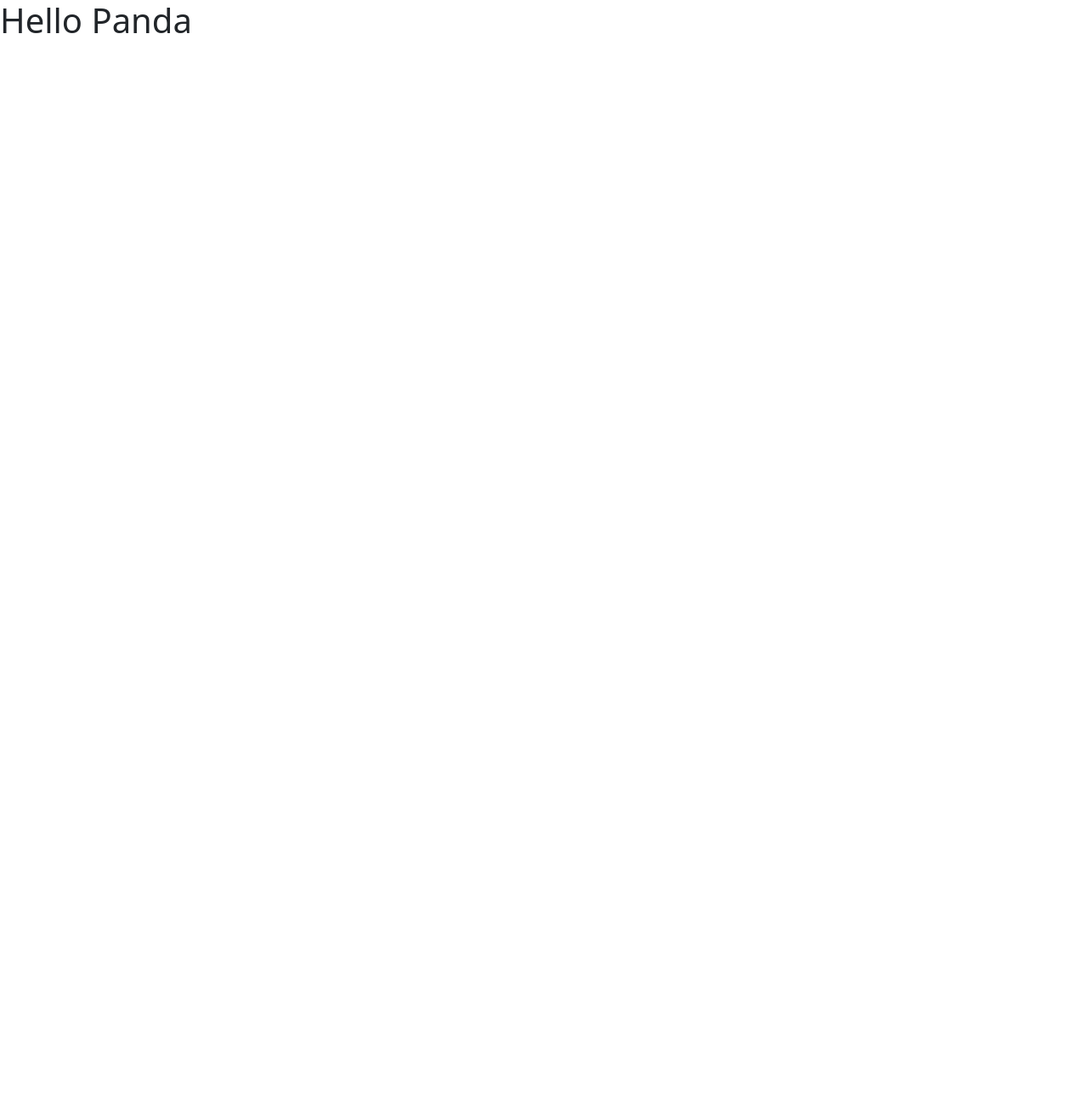
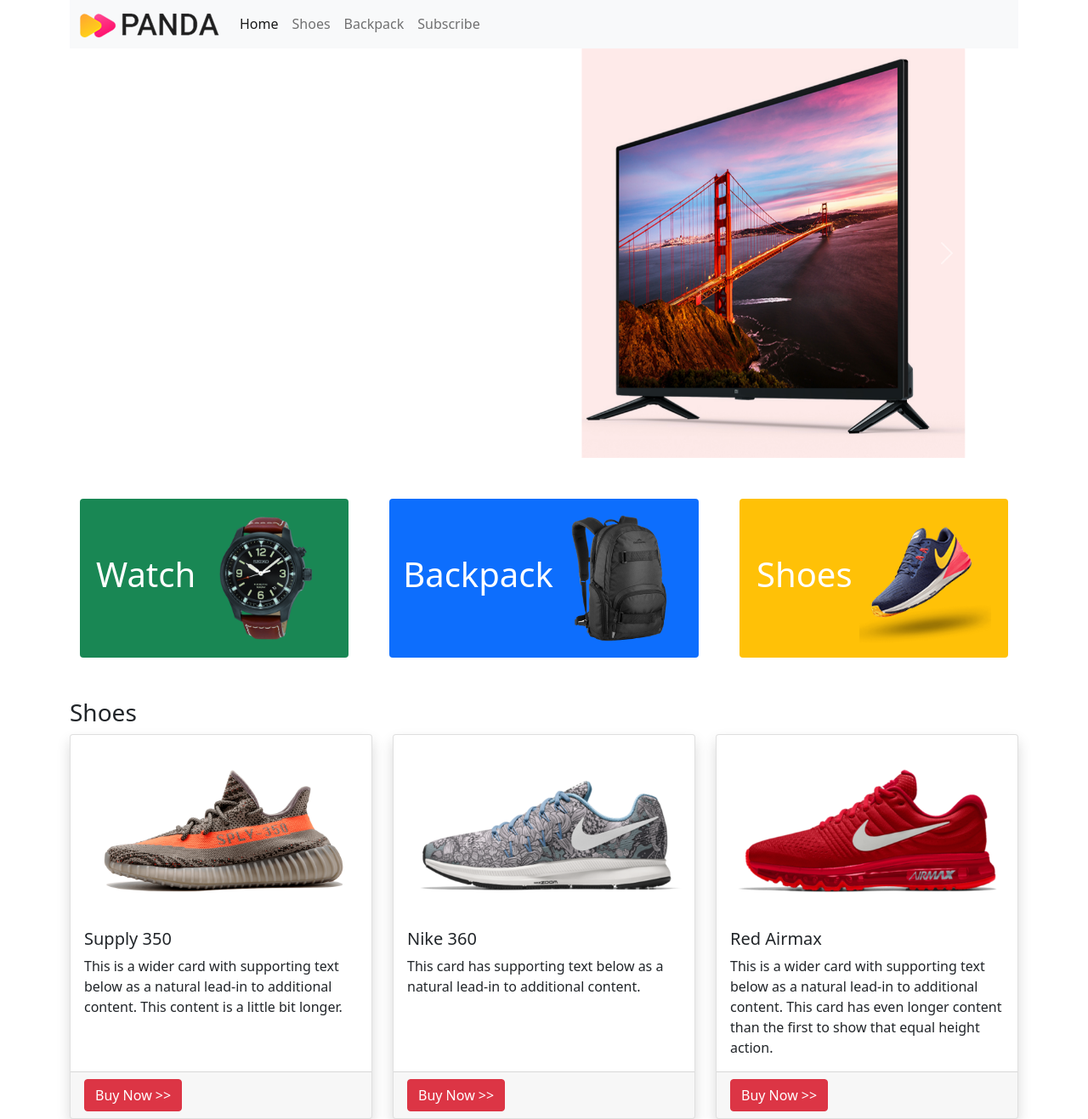
Before and after one commit to Jahirul07/panda-ecommerse, a plain HTML site: page index.html in a window 1280 px wide. Shown: the whole page at 85% size. Before the commit the page ends 800 px from the top, so only its background shows below. Drawn offline with Linux system fonts and the light colour scheme.

Commit message:
something added

```diff
--- a/index.html
+++ b/index.html
@@ -7,7 +7,133 @@
     <link rel="stylesheet" href="css/bootstrap.min.css">
 </head>
 <body>
-    <h1>Hello Panda</h1>
+    <header class="container">
+      <nav class="navbar navbar-expand-lg navbar-light bg-light">
+        <div class="container-fluid">
+          <a class="navbar-brand" href="#">
+            <img src="images/logo.png" alt="">
+          </a>
+          <button class="navbar-toggler" type="button" data-bs-toggle="collapse" data-bs-target="#navbarNavAltMarkup" aria-controls="navbarNavAltMarkup" aria-expanded="false" aria-label="Toggle navigation">
+            <span class="navbar-toggler-icon"></span>
+          </button>
+          <div class="collapse navbar-collapse" id="navbarNavAltMarkup">
+            <div class="navbar-nav">
+              <a class="nav-link active" aria-current="page" href="#">Home</a>
+              <a class="nav-link" href="#">Shoes</a>
+              <a class="nav-link" href="#">Backpack</a>
+              <a class="nav-link" href="#" tabindex="-1" aria-disabled="true">Subscribe</a>
+            </div>
+          </div>
+        </div>
+      </nav>
+      <div id="carouselExampleControls" class="carousel slide" data-bs-ride="carousel">
+        <div class="carousel-inner">
+          <div class="carousel-item active">
+            <div class="row">
+              <div class="col-md-7">
+
+              </div>
+              <div class="col-md-5">
+                <img src="images/banner-images/tv.png" class="d-block w-100" alt="...">
+              </div>
+            </div>
+          </div>
+          <div class="carousel-item">
+            <div class="row">
+              <div class="col-md-7">
+
+              </div>
+              <div class="col-md-5">
+                <img src="images/banner-images/headphone.png" class="d-block w-100" alt="...">
+              </div>
+            </div>
+          </div>
+          <div class="carousel-item">
+            <div class="row">
+              <div class="col-md-7">
+
+              </div>
+              <div class="col-md-5">
+                <img src="images/banner-images/xbox.png" class="d-block w-100" alt="...">
+              </div>
+            </div>
+          </div>
+        </div>
+        <a class="carousel-control-prev" href="#carouselExampleControls" role="button" data-bs-slide="prev">
+          <span class="carousel-control-prev-icon" aria-hidden="true"></span>
+          <span class="visually-hidden">Previous</span>
+        </a>
+        <a class="carousel-control-next" href="#carouselExampleControls" role="button" data-bs-slide="next">
+          <span class="carousel-control-next-icon" aria-hidden="true"></span>
+          <span class="visually-hidden">Next</span>
+        </a>
+      </div>
+    </header>
+    <main class="container">
+      <section class="container overflow-hidden mt-5">
+        <div class="row gx-5">
+          <div class="col">
+           <div class="p-3 rounded bg-success d-flex align-items-center justify-content-around">
+             <h1 class="text-white">Watch</h1>
+             <img src="images/categories/watch.png" alt="">
+          </div>
+          </div>
+          <div class="col">
+            <div class="p-3 rounded bg-primary d-flex align-items-center justify-content-around">
+              <h1 class="text-white">Backpack</h1>
+              <img src="images/categories/bag.png" alt="">
+           </div>
+           </div>
+           <div class="col">
+            <div class="p-3 rounded bg-warning d-flex align-items-center justify-content-around">
+              <h1 class="text-white">Shoes</h1>
+              <img src="images/categories/shoes.png" alt="">
+           </div>
+           </div>
+        </div>
+      </section>
+      <section class="mt-5">
+        <h3>Shoes</h3>
+        <div class="row row-cols-1 row-cols-md-3 g-4">
+          <div class="col">
+            <div class="card h-100 shadow">
+              <img src="images/shoes/shoe-1.png" class="card-img-top" alt="...">
+              <div class="card-body">
+                <h5 class="card-title">Supply 350</h5>
+                <p class="card-text">This is a wider card with supporting text below as a natural lead-in to additional content. This content is a little bit longer.</p>
+              </div>
+              <div class="card-footer">
+                <button type="button" class="btn btn-danger">Buy Now >></button>
+              </div>
+            </div>
+          </div>
+          <div class="col">
+            <div class="card h-100 shadow">
+              <img src="images/shoes/shoe-2.png" class="card-img-top" alt="...">
+              <div class="card-body">
+                <h5 class="card-title">Nike 360</h5>
+                <p class="card-text">This card has supporting text below as a natural lead-in to additional content.</p>
+              </div>
+              <div class="card-footer">
+                <button type="button" class="btn btn-danger">Buy Now >></button>
+              </div>
+            </div>
+          </div>
+          <div class="col">
+            <div class="card h-100 shadow">
+              <img src="images/shoes/shoe-3.png" class="card-img-top" alt="...">
+              <div class="card-body">
+                <h5 class="card-title">Red Airmax</h5>
+                <p class="card-text">This is a wider card with supporting text below as a natural lead-in to additional content. This card has even longer content than the first to show that equal height action.</p>
+              </div>
+              <div class="card-footer">
+                <button type="button" class="btn btn-danger">Buy Now >></button>
+              </div>
+            </div>
+          </div>
+        </div>
+      </section>
+    </main>
 
 
 
```
